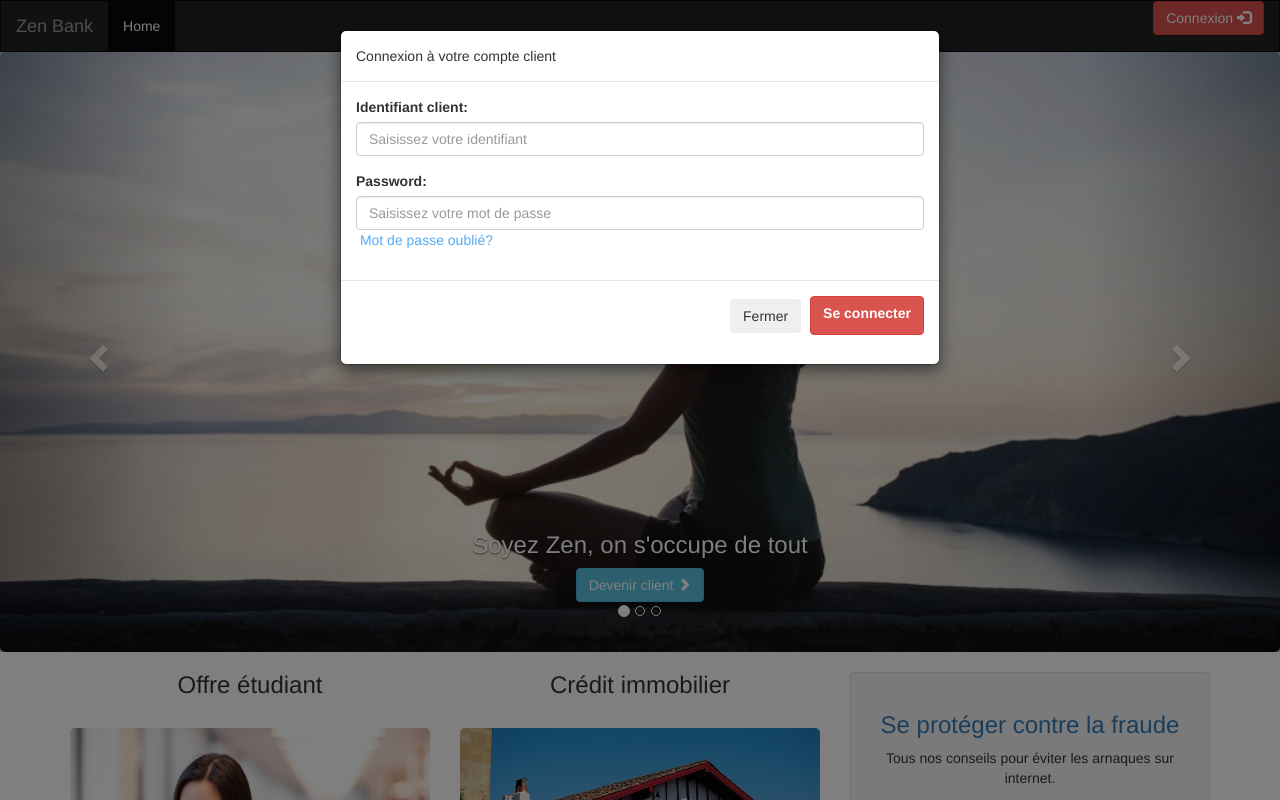
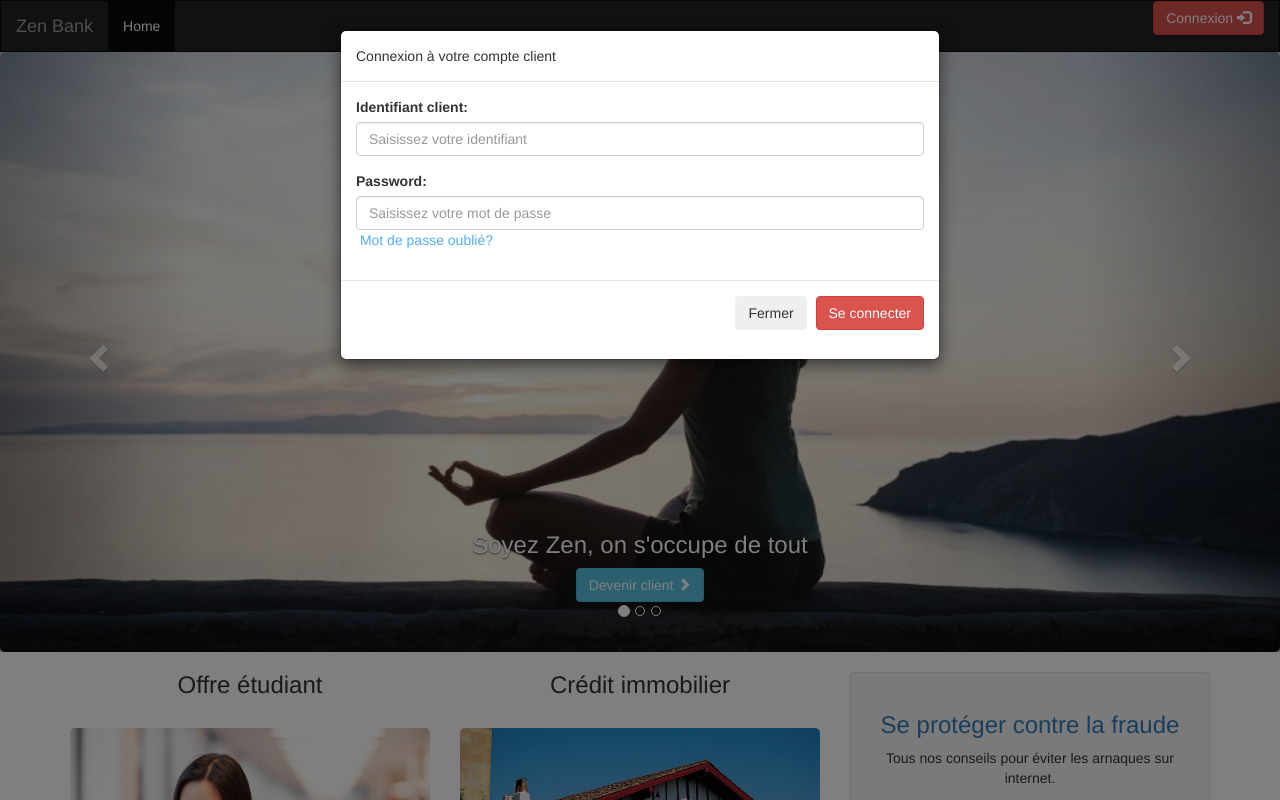
Before and after one commit to alexdudu77/ProjetWebZenBank, a PHP site: page / in a window 1280 px wide, after a click on "Connexion". Run offline with PHP 8.4, Linux system fonts and the light colour scheme; some libraries are stand-ins or nearby versions.

Commit message:
Bouton de connexion plus grand que fermer

```diff
--- a/index.php
+++ b/index.php
@@ -71,7 +71,7 @@
               </div>
               <div class="modal-footer">
                 <button type="button" class="btn btn-secondary" data-dismiss="modal">Fermer</button>
-                <button type="submit" class="btn btn-danger" id="btnConnexion"><label>Se connecter</label></button>
+                <button type="submit" class="btn btn-danger" id="btnConnexion">Se connecter</button>
               </div>
             </form>
           </div>
```
